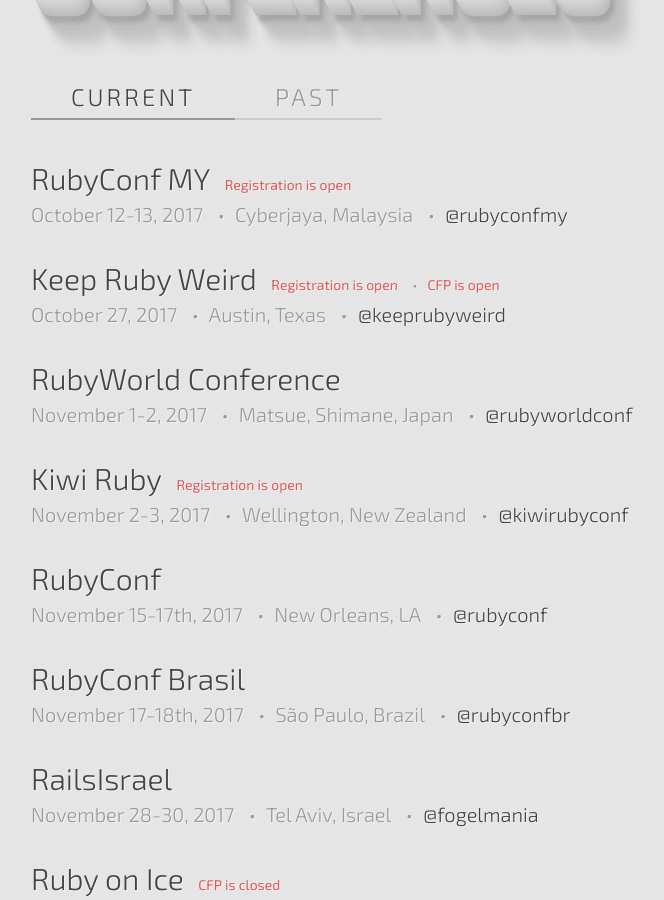
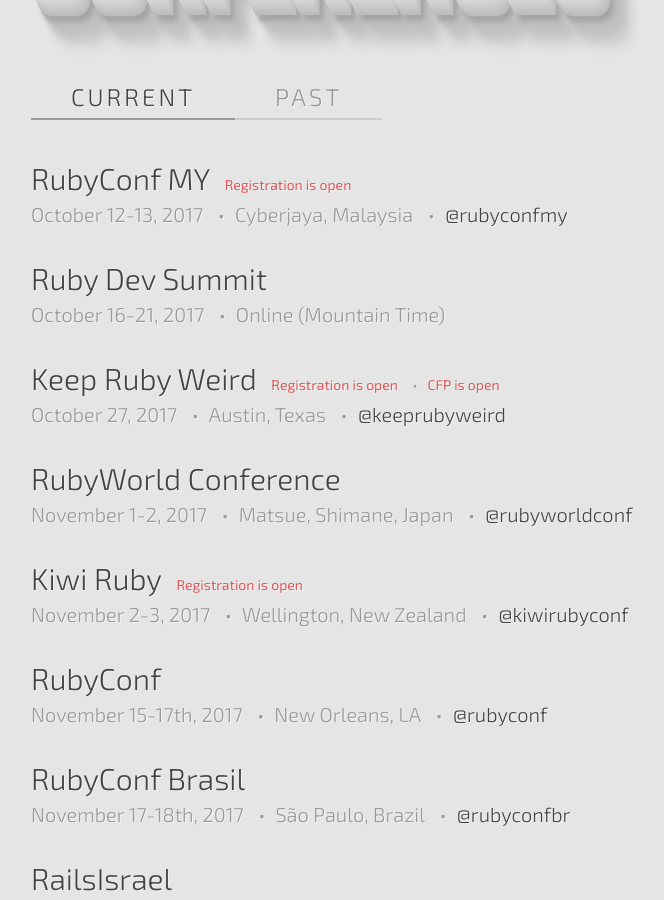
Before and after one commit to ruby-conferences/ruby-conferences.github.io, a Jekyll site: the page built from index.html, in a window 1280 px wide and 900 px high, scrolled down 402 px. Shown: the whole window, without its empty margins (209-873 px from the left). Built offline with Jekyll 4.4.1, drawn with Linux system fonts in a browser that asks for light colours.

Commit message:
Add Ruby Dev Summit

```diff
--- a/_data/current.yml
+++ b/_data/current.yml
@@ -4,6 +4,11 @@
   url: http://rubyconf.my/
   twitter: rubyconfmy
   reg_phrase: Registration is open
+
+- name: Ruby Dev Summit
+  location: Online (Mountain Time)
+  dates: "October 16-21, 2017"
+  url: https://rubydevsummit.com/
 
 - name: Keep Ruby Weird
   location: Austin, Texas
```
